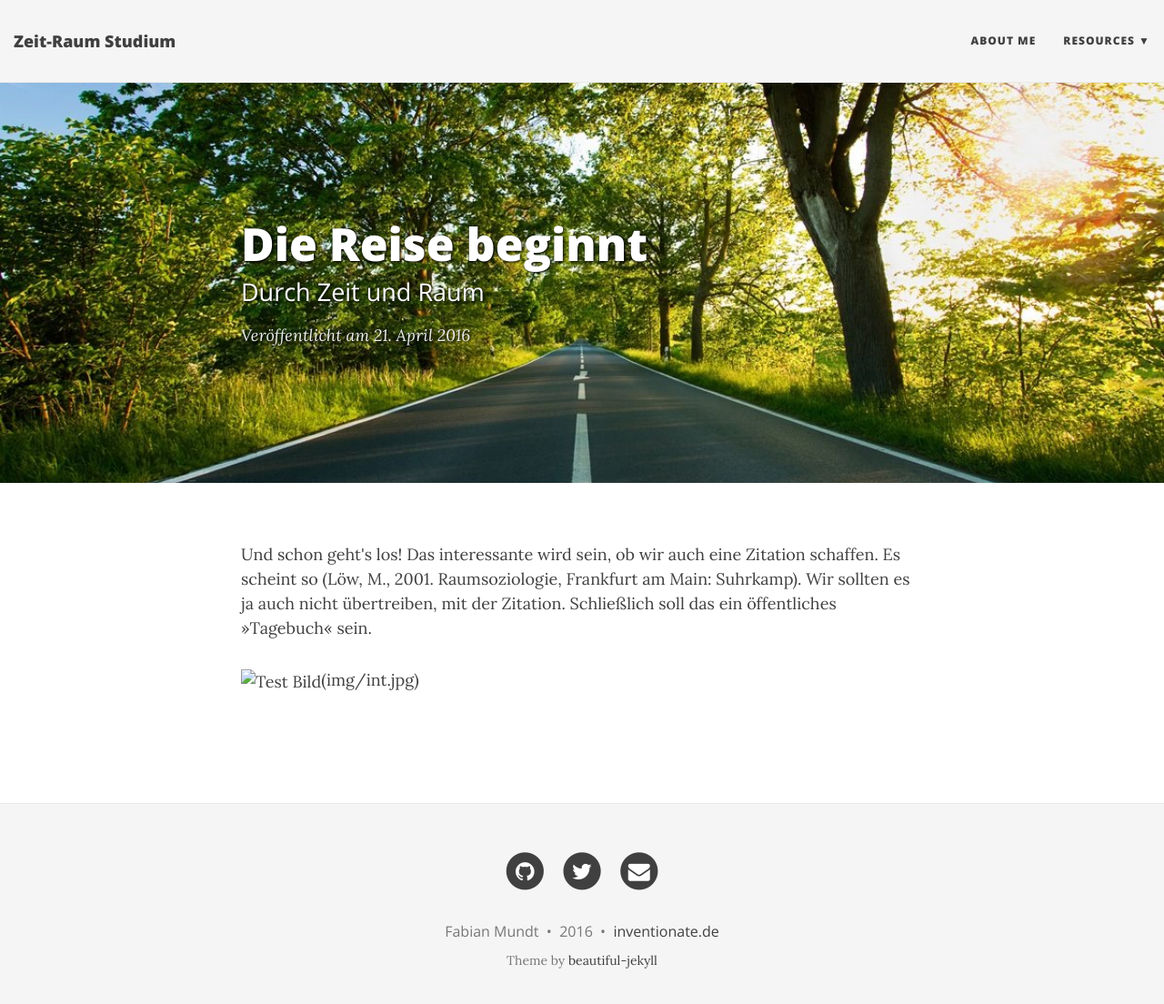
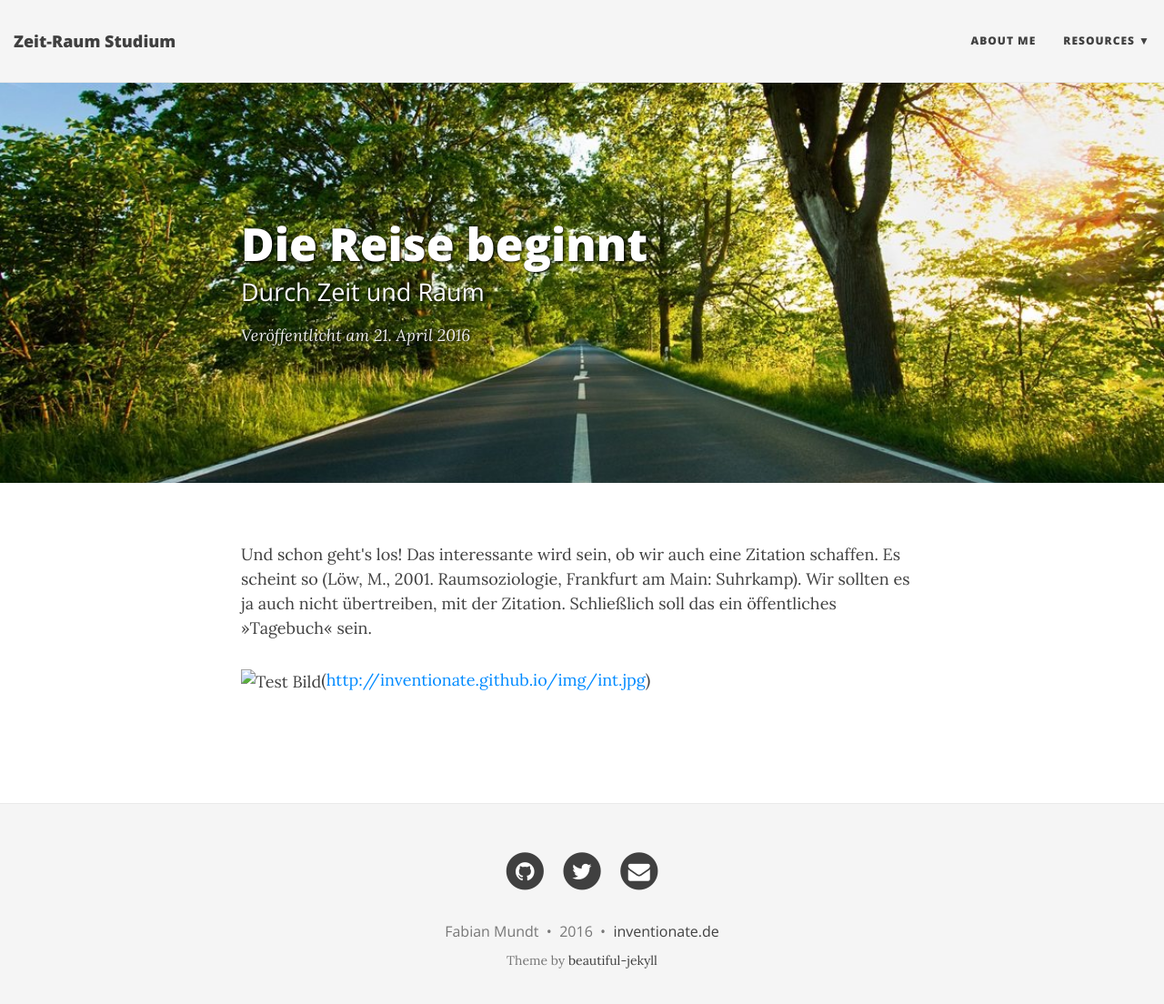
Before and after one commit to inventionate/inventionate-github-pages-backup, a Jekyll site: the page built from _posts/2016-04-21-erster-beitrag.md, in a window 1280 px wide and 1117 px high. Shown: the top 1104 px of the window at 91% size. Built offline with Jekyll 4.4.1, drawn with Linux system fonts in a browser that asks for light colours; nearby versions of some CDN libraries; some of the changed lines change nothing that is shown.

Commit message:
Image test.

```diff
--- a/_posts/2016-04-21-erster-beitrag.md
+++ b/_posts/2016-04-21-erster-beitrag.md
@@ -7,4 +7,6 @@
 
 Und schon geht's los! Das interessante wird sein, ob wir auch eine Zitation schaffen. Es scheint so (Löw, M., 2001. Raumsoziologie, Frankfurt am Main: Suhrkamp). Wir sollten es ja auch nicht übertreiben, mit der Zitation. Schließlich soll das ein öffentliches "Tagebuch" sein.
 
-![Test Bild]()(img/int.jpg)
+![Test Bild]()([http://inventionate.github.io/img/int.jpg][2])
+
+[2]:	http://inventionate.github.io/img/int.jpg
```
